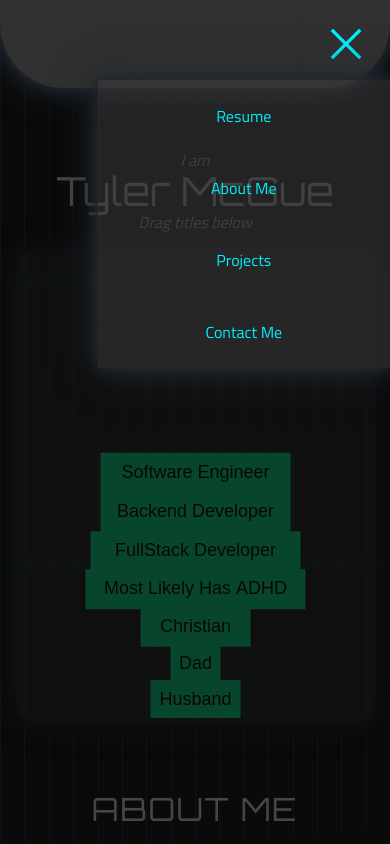
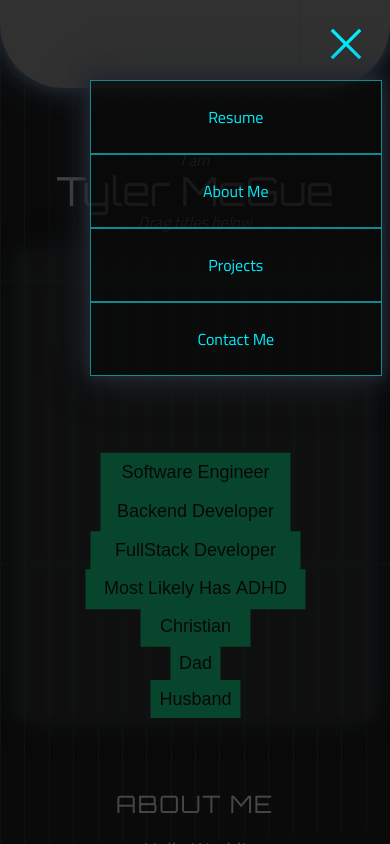
Before and after one commit to MixedJello/Portfolio, a Next.js app in the folder frontend/: page / in a window 390 px wide. Both pictures are taken after a click on the button "Open menu". Shown: the top 844 px of the page. Built offline with nearby package versions, Linux system fonts and the light colour scheme.

Commit message:
Tweaked CSS to make mobile nav better and updated how the scroller triggers on scroll

```diff
--- a/frontend/src/app/globals.css
+++ b/frontend/src/app/globals.css
@@ -235,3 +235,9 @@ p {
   }
 
 }
+
+@media screen and (max-width: 900px) {
+  :root {
+    --fnt-t-1-s-mtp: .75;
+  }
+}
--- a/frontend/src/components/Card-Scroll/CardContainer.tsx
+++ b/frontend/src/components/Card-Scroll/CardContainer.tsx
@@ -99,7 +99,7 @@ export default function CardContainer() {
         if (index !== cardElements.length - 1) {
           ScrollTrigger.create({
             trigger: card,
-            start: "top 20%", // Start pinning when card is near top
+            start: "top 10%", // Start pinning when card is near top
             endTrigger: ".outro",
             end: "top 80%", // Unpin when outro is near bottom
             pin: true,
@@ -116,7 +116,7 @@ export default function CardContainer() {
             ease: "none",
             scrollTrigger: {
               trigger: card,
-              start: "top 20%",
+              start: "top 10%",
               endTrigger: ".outro",
               end: "top 80%",
               scrub: 1, // Smooth scrubbing with slight delay
--- a/frontend/src/components/Navigation/TopNav/MobileNav.tsx
+++ b/frontend/src/components/Navigation/TopNav/MobileNav.tsx
@@ -50,7 +50,7 @@ const MobileNav = ({ setNavbar, navbar }: Props) => {
             navbar ? "opacity-100 active" : "opacity-0 pointer-events-none"
           }`}
         >
-          <div className={`fixed top-20 right-0 w-3/4 h-auto mbl-nav shadow-lg transform transition-transform duration-300 flex flex-col items-center ${
+          <div className={`fixed top-20 right-2 w-3/4 h-auto mbl-nav shadow-lg transform transition-transform duration-300 flex flex-col items-center ${
             navbar ? "translate-x-0 block" : "translate-x-full hidden"
           }`}>
             {mobileLinks.map((link) => (
--- a/frontend/src/styles/navbar/mobile-nav.css
+++ b/frontend/src/styles/navbar/mobile-nav.css
@@ -1,7 +1,13 @@
 .mbl-nav {
     box-shadow: 0 0 10px #222831, 0 0 20px #222831, 0 0 40px #222831;
     backdrop-filter: saturate(180%) blur(10px);
-    background: rgba(59, 59, 59, 0.53);
+    background: rgba(10, 10, 10, 0.75);
+
+    a {
+        border: 1px solid #12888f;
+        width: 100%;
+        justify-content: center;
+    }
 
 }
 
```
